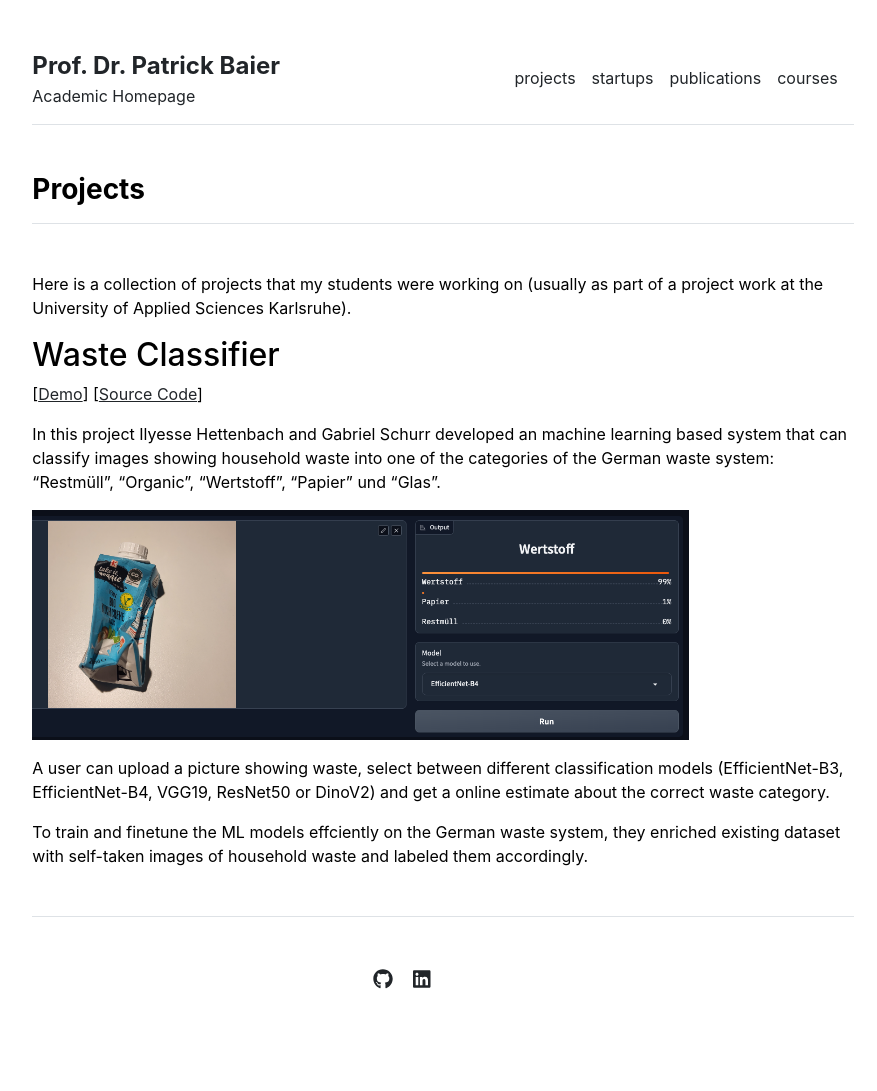
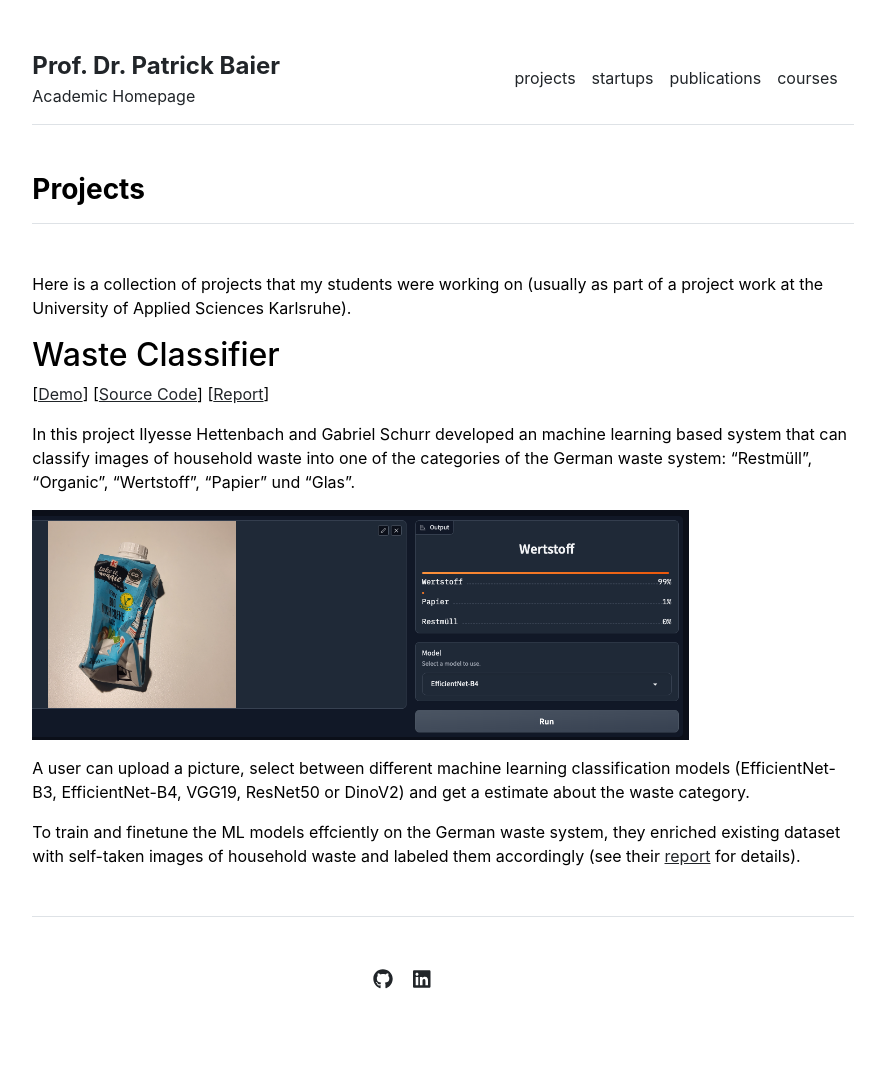
Before and after one commit to pabair/pabair.github.io, a Jekyll site: the page built from projects.md, in a window 1280 px wide. Shown: the whole page, without its empty margins (197-1074 px from the left). Built offline with Jekyll 4.4.1, drawn with Linux system fonts in a browser that asks for light colours.

Commit message:
added content

```diff
--- a/projects.md
+++ b/projects.md
@@ -8,11 +8,12 @@ Here is a collection of projects that my students were working on (usually as pa
 ## Waste Classifier
 \[[Demo](http://193.196.37.242:7860/)\]
 \[[Source Code](https://github.com/Gabriel9753/Waste-Classification-Project)\]
+\[[Report](https://pabair.github.io/assets/PA_waste-classification.pdf)\]
 
-In this project Ilyesse Hettenbach and Gabriel Schurr developed an machine learning based system that can classify images showing household waste into one of the categories of the German waste system: "Restmüll", "Organic", "Wertstoff", "Papier" und "Glas".
+In this project Ilyesse Hettenbach and Gabriel Schurr developed an machine learning based system that can classify images of household waste into one of the categories of the German waste system: "Restmüll", "Organic", "Wertstoff", "Papier" und "Glas".
 
  <img src="{{ site.github.url }}/assets/img/wasteclassify.png" alt="Home" width="80%">
 
-A user can upload a picture showing waste, select between different classification models (EfficientNet-B3, EfficientNet-B4, VGG19, ResNet50 or DinoV2) and get a online estimate about the correct waste category.
+A user can upload a picture, select between different machine learning classification models (EfficientNet-B3, EfficientNet-B4, VGG19, ResNet50 or DinoV2) and get a estimate about the waste category.
 
-To train and finetune the ML models effciently on the German waste system, they enriched existing dataset with self-taken images of household waste and labeled them accordingly.
+To train and finetune the ML models effciently on the German waste system, they enriched existing dataset with self-taken images of household waste and labeled them accordingly (see their [report](https://pabair.github.io/assets/PA_waste-classification.pdf) for details).
```
Also changed, not shown: 1 other file.
